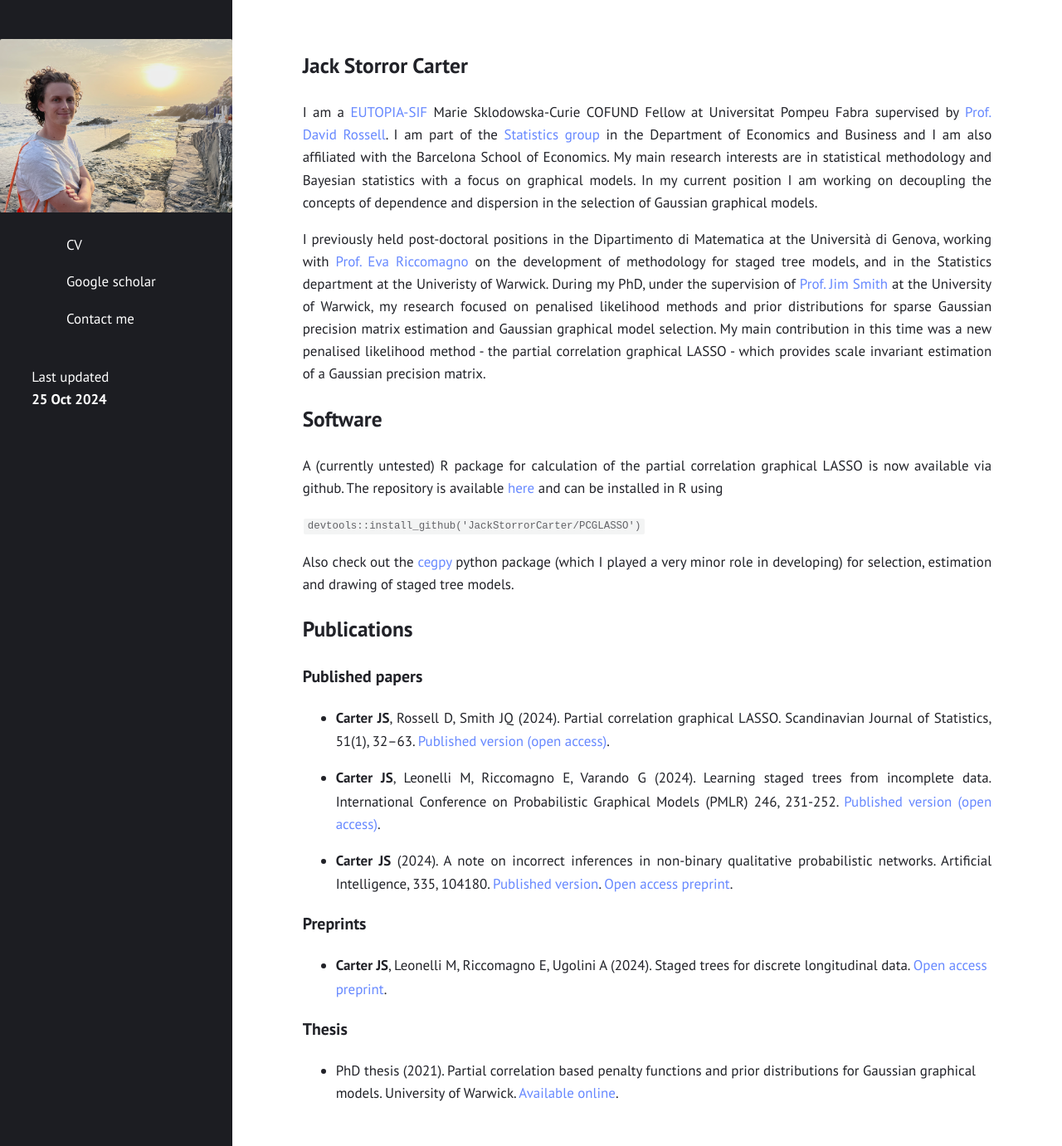
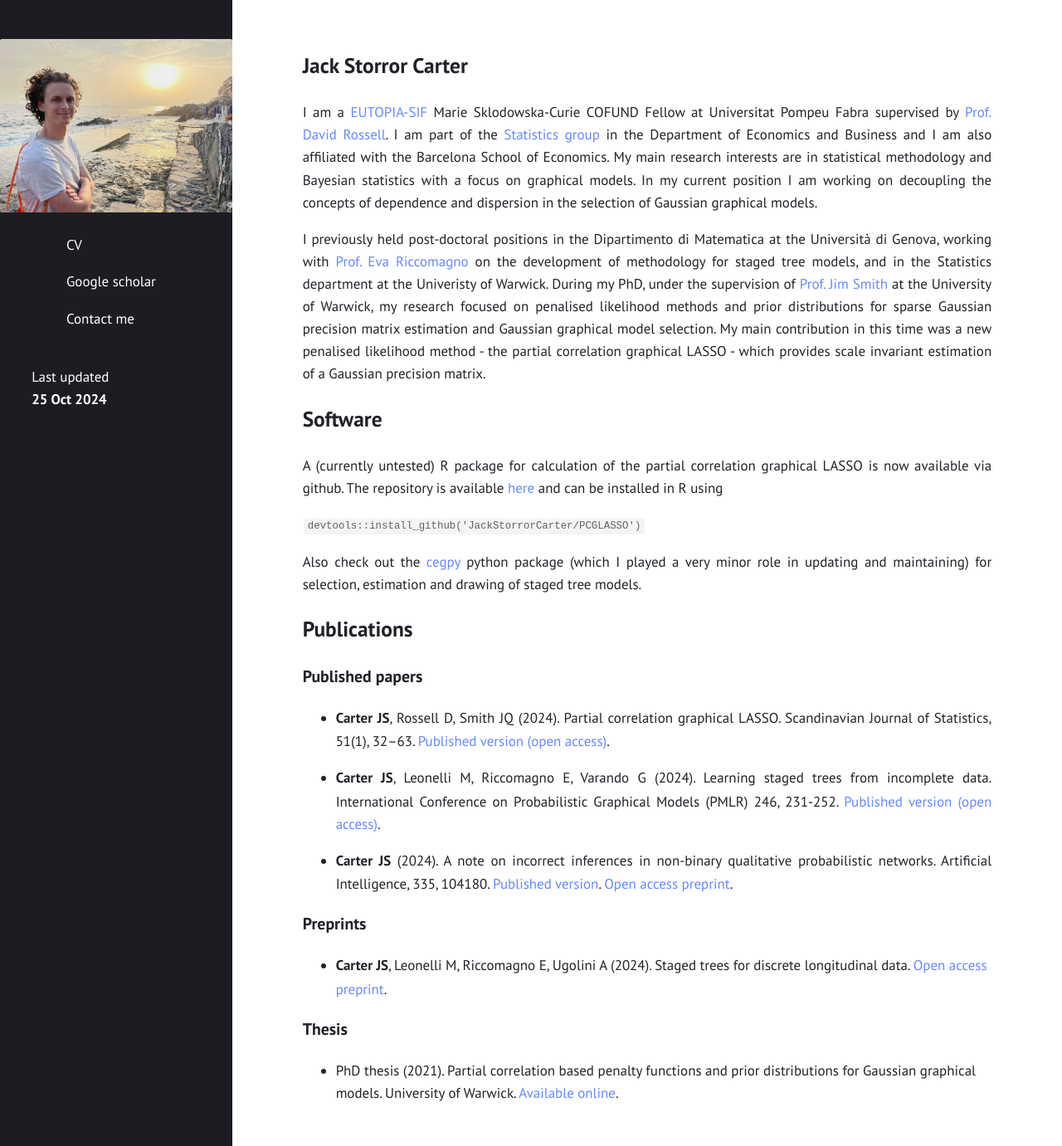
Before and after one commit to JackStorrorCarter/JackStorrorCarter.github.io, a Jekyll site: the page built from index.md, in a window 1280 px wide and 1381 px high. Shown: the whole window at 83% size. Built offline with Jekyll 4.4.1, drawn with Linux system fonts in a browser that asks for light colours.

Commit message:
Update index.md

````diff
--- a/index.md
+++ b/index.md
@@ -18,7 +18,7 @@ A (currently untested) R package for calculation of the partial correlation grap
 
 ``` devtools::install_github('JackStorrorCarter/PCGLASSO') ```
 
-Also check out the [cegpy](https://cegpy.readthedocs.io/en/latest/intro.html) python package (which I played a very minor role in developing) for selection, estimation and drawing of staged tree models.
+Also check out the [cegpy](https://cegpy.readthedocs.io/en/latest/intro.html) python package (which I played a very minor role in updating and maintaining) for selection, estimation and drawing of staged tree models.
 
 ## Publications
 
````
